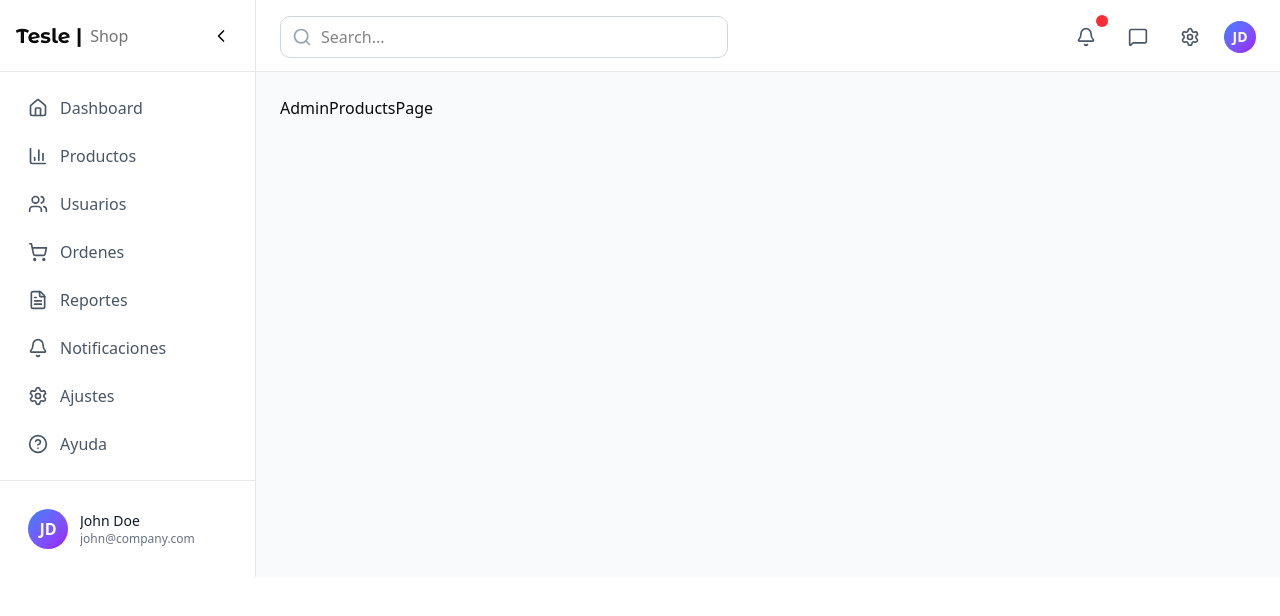
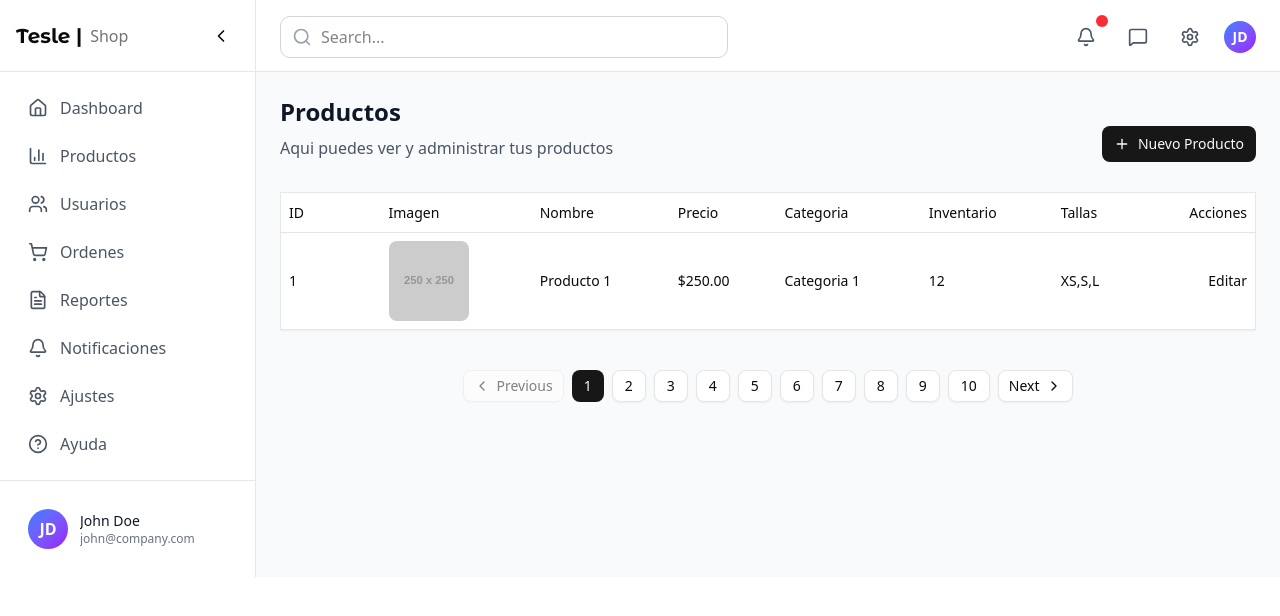
Before and after one commit to jose-angell/TesloShop, a React (Vite) app: page /admin/productos in a window 1280 px wide. Shown: the top 616 px of the page. Built offline with nearby package versions, Linux system fonts and the light colour scheme.

Commit message:
feat: diseno produts page

```diff
--- a/src/admin/Components/AdminSidebar.tsx
+++ b/src/admin/Components/AdminSidebar.tsx
@@ -33,6 +33,9 @@ export const AdminSidebar: React.FC<SidebarProps> = ({ isCollapsed, onToggle })
   ];
 const isActiveRoute = (to:string) => {
   //Todo: ajustar cuando este en la pantalla de producto
+  if(pathname.includes('/admin/products/') && to === '/admin/products'){
+    return true;
+  }
   return pathname === to;
 }
   return (
--- a/src/admin/pages/products/AdminProductsPage.tsx
+++ b/src/admin/pages/products/AdminProductsPage.tsx
@@ -1,7 +1,50 @@
-import React from 'react'
+import { AdminTitle } from '@/admin/Components/AdminTitle'
+import { CustomPagination } from '@/components/custom/CustomPagination'
+import { Button } from '@/components/ui/button'
+import { TableCell, TableHead, TableHeader, TableRow, TableBody, Table } from '@/components/ui/table'
+import { PlusIcon } from 'lucide-react'
+import { Link } from 'react-router'
 
 export const AdminProductsPage = () => {
   return (
-    <div>AdminProductsPage</div>
+    <>
+      <div className='flex justify-between items-center'>
+        <AdminTitle title="Productos" subtitle="Aqui puedes ver y administrar tus productos"/>
+        <Link to="/admin/products/new">
+        <Button>
+          <PlusIcon/>Nuevo Producto
+        </Button>
+        </Link>
+      </div>
+      <Table className='bg-white p-10 shadow-xs border border-gray-200 mb-10'>
+        <TableHeader>
+          <TableRow>
+            <TableHead className="w-25">ID</TableHead>
+            <TableHead>Imagen</TableHead>
+            <TableHead>Nombre</TableHead>
+            <TableHead>Precio</TableHead>
+            <TableHead>Categoria</TableHead>
+            <TableHead>Inventario</TableHead>
+            <TableHead>Tallas</TableHead>
+            <TableHead className="text-right">Acciones</TableHead>
+          </TableRow>
+        </TableHeader>
+        <TableBody>
+          <TableRow>
+            <TableCell className="font-medium">1</TableCell>
+            <TableCell><img src="https://placehold.co/250x250" alt="Producto" className='w-20 h-20 object-cover rounded-md'/></TableCell>
+            <TableCell>Producto 1</TableCell>
+            <TableCell>$250.00</TableCell>
+            <TableCell>Categoria 1</TableCell>
+            <TableCell>12</TableCell>
+            <TableCell>XS,S,L</TableCell>
+            <TableCell className="text-right">
+              <Link to={`/admin/products/t-shirt-teslo`} > Editar </Link>
+            </TableCell>
+          </TableRow>
+        </TableBody>
+      </Table>
+      <CustomPagination totalPages={10} />
+    </>
   )
 }
--- /dev/null
+++ b/src/components/ui/table.tsx
@@ -0,0 +1,114 @@
+import * as React from "react"
+
+import { cn } from "@/lib/utils"
+
+function Table({ className, ...props }: React.ComponentProps<"table">) {
+  return (
+    <div
+      data-slot="table-container"
+      className="relative w-full overflow-x-auto"
+    >
+      <table
+        data-slot="table"
+        className={cn("w-full caption-bottom text-sm", className)}
+        {...props}
+      />
+    </div>
+  )
+}
+
+function TableHeader({ className, ...props }: React.ComponentProps<"thead">) {
+  return (
+    <thead
+      data-slot="table-header"
+      className={cn("[&_tr]:border-b", className)}
+      {...props}
+    />
+  )
+}
+
+function TableBody({ className, ...props }: React.ComponentProps<"tbody">) {
+  return (
+    <tbody
+      data-slot="table-body"
+      className={cn("[&_tr:last-child]:border-0", className)}
+      {...props}
+    />
+  )
+}
+
+function TableFooter({ className, ...props }: React.ComponentProps<"tfoot">) {
+  return (
+    <tfoot
+      data-slot="table-footer"
+      className={cn(
+        "bg-muted/50 border-t font-medium [&>tr]:last:border-b-0",
+        className
+      )}
+      {...props}
+    />
+  )
+}
+
+function TableRow({ className, ...props }: React.ComponentProps<"tr">) {
+  return (
+    <tr
+      data-slot="table-row"
+      className={cn(
+        "hover:bg-muted/50 data-[state=selected]:bg-muted border-b transition-colors",
+        className
+      )}
+      {...props}
+    />
+  )
+}
+
+function TableHead({ className, ...props }: React.ComponentProps<"th">) {
+  return (
+    <th
+      data-slot="table-head"
+      className={cn(
+        "text-foreground h-10 px-2 text-left align-middle font-medium whitespace-nowrap [&:has([role=checkbox])]:pr-0 [&>[role=checkbox]]:translate-y-[2px]",
+        className
+      )}
+      {...props}
+    />
+  )
+}
+
+function TableCell({ className, ...props }: React.ComponentProps<"td">) {
+  return (
+    <td
+      data-slot="table-cell"
+      className={cn(
+        "p-2 align-middle whitespace-nowrap [&:has([role=checkbox])]:pr-0 [&>[role=checkbox]]:translate-y-[2px]",
+        className
+      )}
+      {...props}
+    />
+  )
+}
+
+function TableCaption({
+  className,
+  ...props
+}: React.ComponentProps<"caption">) {
+  return (
+    <caption
+      data-slot="table-caption"
+      className={cn("text-muted-foreground mt-4 text-sm", className)}
+      {...props}
+    />
+  )
+}
+
+export {
+  Table,
+  TableHeader,
+  TableBody,
+  TableFooter,
+  TableHead,
+  TableRow,
+  TableCell,
+  TableCaption,
+}
```
